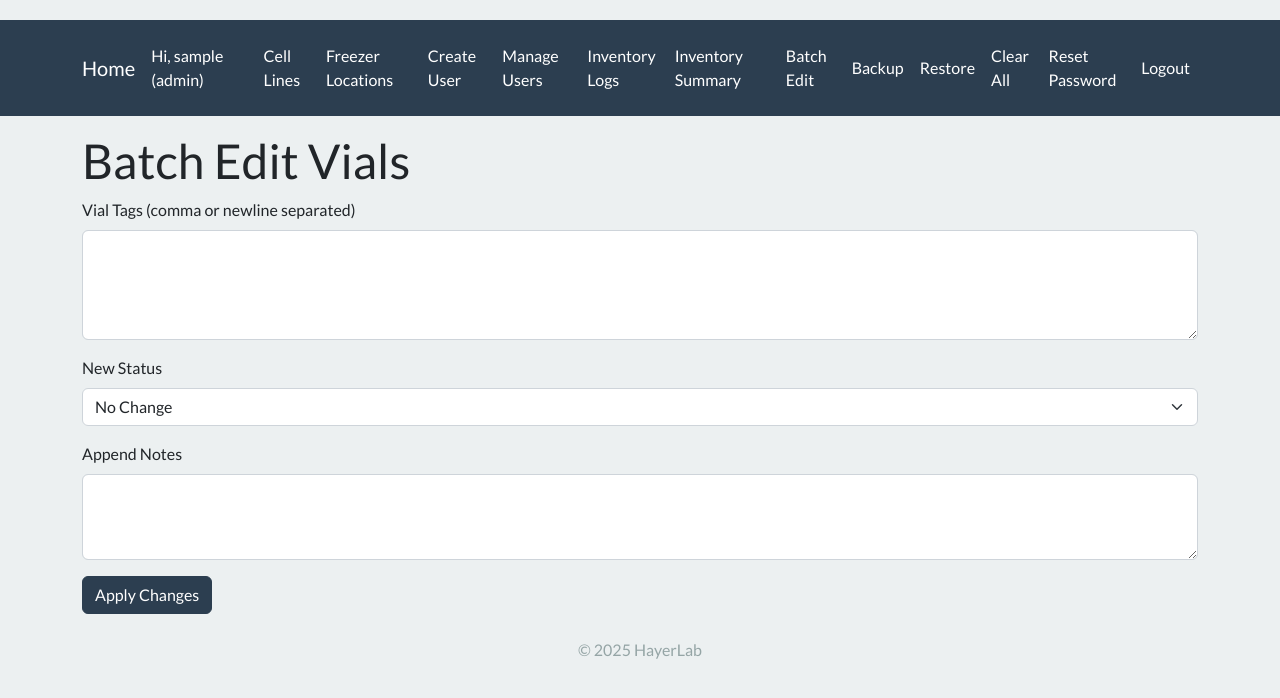
After one commit to qiyaolin/CellStorage-modify_log, a Flask app: page /admin/batch_edit_vials in a window 1280 px wide. The commit adds this page. Shown: the top 698 px of the page. Run offline with Flask 3, Linux system fonts and the light colour scheme; a user stored in the database is signed in; tables that the repository leaves empty hold one stand-in row (values such as "Sample post"); some libraries are stand-ins or nearby versions.

Commit message:
Add admin batch edit feature

```diff
--- a/app/forms.py
+++ b/app/forms.py
@@ -226,3 +226,23 @@ class RestoreForm(FlaskForm):
     """Upload form for restoring a database backup."""
     backup_file = FileField('Backup File', validators=[DataRequired()])
     submit = SubmitField('Restore')
+
+
+class BatchEditVialsForm(FlaskForm):
+    """Form for admins to update multiple cryovials at once."""
+    vial_tags = TextAreaField(
+        'Vial Tags (comma or newline separated)', validators=[DataRequired()]
+    )
+    new_status = SelectField(
+        'New Status',
+        choices=[
+            ('', 'No Change'),
+            ('Available', 'Available'),
+            ('Used', 'Used'),
+            ('Depleted', 'Depleted'),
+            ('Discarded', 'Discarded'),
+        ],
+        validators=[Optional()],
+    )
+    notes = TextAreaField('Append Notes', validators=[Optional()])
+    submit = SubmitField('Apply Changes')
--- a/app/main/routes.py
+++ b/app/main/routes.py
@@ -34,6 +34,7 @@ from app.forms import (
     ManualVialForm,
     ConfirmForm,
     RestoreForm,
+    BatchEditVialsForm,
 )
 from app.models import (
     CellLine,
@@ -1148,3 +1149,46 @@ def restore_database():
                 flash('Unsupported database type.', 'danger')
             return redirect(url_for('main.index'))
     return render_template('main/restore_backup.html', form=form, title='Restore Backup')
+
+
+@bp.route('/admin/batch_edit_vials', methods=['GET', 'POST'])
+@login_required
+@admin_required
+def batch_edit_vials():
+    form = BatchEditVialsForm()
+    if form.validate_on_submit():
+        tags_input = form.vial_tags.data
+        tags = [t.strip() for t in tags_input.replace('\n', ',').split(',') if t.strip()]
+        if not tags:
+            flash('No valid vial tags provided.', 'danger')
+            return render_template('main/batch_edit_vials.html', form=form, title='Batch Edit Vials')
+
+        vials = CryoVial.query.filter(CryoVial.unique_vial_id_tag.in_(tags)).all()
+        found_tags = {v.unique_vial_id_tag for v in vials}
+        missing = [t for t in tags if t not in found_tags]
+
+        for v in vials:
+            if form.new_status.data:
+                v.status = form.new_status.data
+            if form.notes.data:
+                v.notes = (v.notes + '\n' if v.notes else '') + form.notes.data
+            v.last_updated = datetime.utcnow()
+        db.session.commit()
+        log_audit(
+            current_user.id,
+            'BATCH_EDIT_VIALS',
+            target_type='CryoVial',
+            details={
+                'vial_tags': tags,
+                'updated_status': form.new_status.data or None,
+                'notes_appended': bool(form.notes.data),
+                'missing_tags': missing,
+            },
+        )
+
+        flash(f'Updated {len(vials)} vial(s).', 'success')
+        if missing:
+            flash(f'Missing tags: {", ".join(missing)}', 'warning')
+        return redirect(url_for('main.batch_edit_vials'))
+
+    return render_template('main/batch_edit_vials.html', form=form, title='Batch Edit Vials')
--- a/app/templates/base.html
+++ b/app/templates/base.html
@@ -23,6 +23,7 @@
               <a class="nav-link" href="{{ url_for('auth.list_users') }}">Manage Users</a>
               <a class="nav-link" href="{{ url_for('main.audit_logs') }}">Inventory Logs</a>
               <a class="nav-link" href="{{ url_for('main.inventory_summary') }}">Inventory Summary</a>
+              <a class="nav-link" href="{{ url_for('main.batch_edit_vials') }}">Batch Edit</a>
               <a class="nav-link" href="{{ url_for('main.backup_database') }}">Backup</a>
               <a class="nav-link" href="{{ url_for('main.restore_database') }}">Restore</a>
               <a class="nav-link" href="{{ url_for('main.clear_all') }}">Clear All</a>
--- /dev/null
+++ b/app/templates/main/batch_edit_vials.html
@@ -0,0 +1,24 @@
+{% extends "base.html" %}
+
+{% block content %}
+  <h1>Batch Edit Vials</h1>
+  <form method="POST" action="{{ url_for('main.batch_edit_vials') }}">
+    {{ form.hidden_tag() }}
+    <div class="mb-3">
+      {{ form.vial_tags.label(class="form-label") }}
+      {{ form.vial_tags(class="form-control", rows=4) }}
+      {% for error in form.vial_tags.errors %}<div class="text-danger">{{ error }}</div>{% endfor %}
+    </div>
+    <div class="mb-3">
+      {{ form.new_status.label(class="form-label") }}
+      {{ form.new_status(class="form-select") }}
+      {% for error in form.new_status.errors %}<div class="text-danger">{{ error }}</div>{% endfor %}
+    </div>
+    <div class="mb-3">
+      {{ form.notes.label(class="form-label") }}
+      {{ form.notes(class="form-control", rows=3) }}
+      {% for error in form.notes.errors %}<div class="text-danger">{{ error }}</div>{% endfor %}
+    </div>
+    <button type="submit" class="btn btn-primary">{{ form.submit.label.text }}</button>
+  </form>
+{% endblock %}
```
